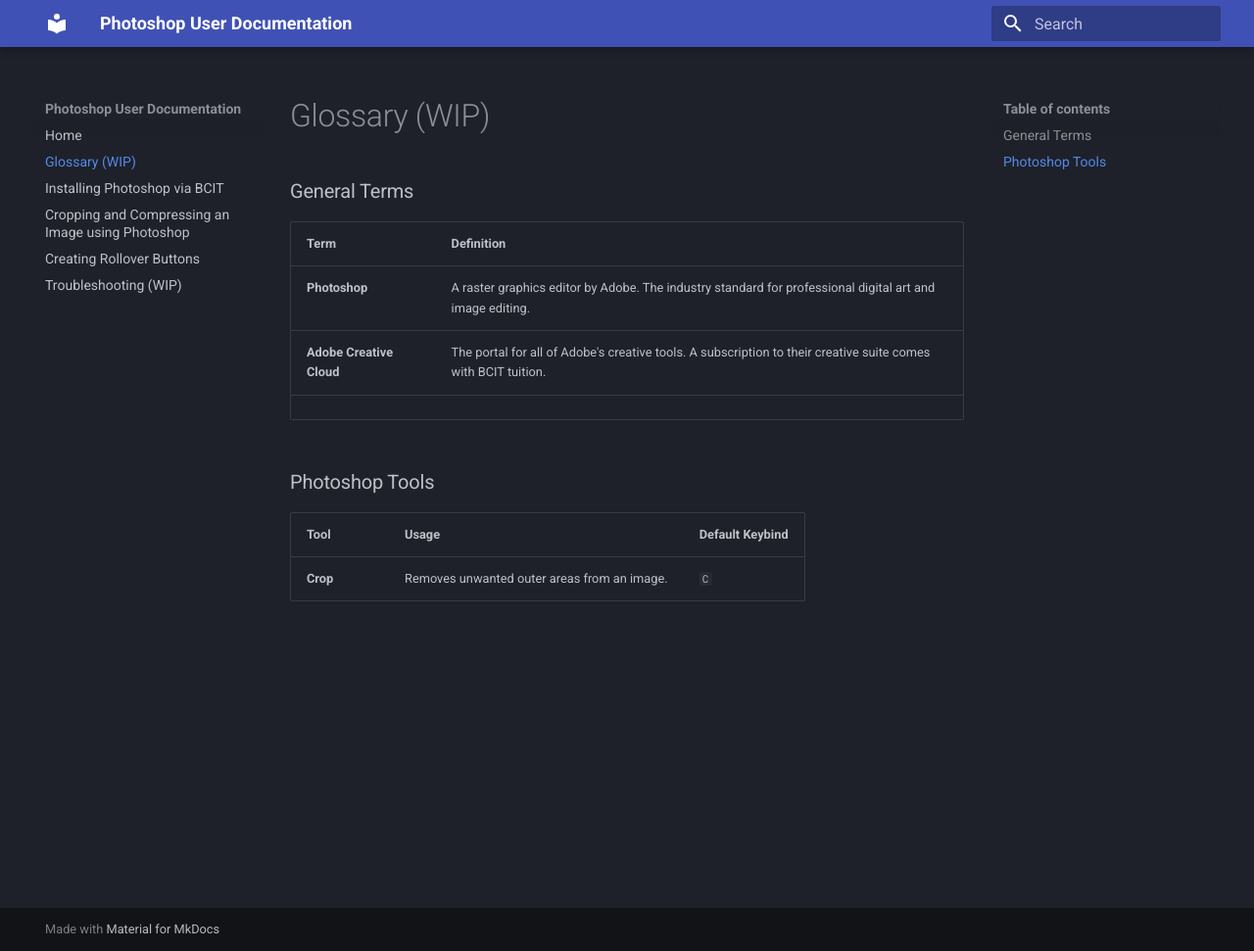
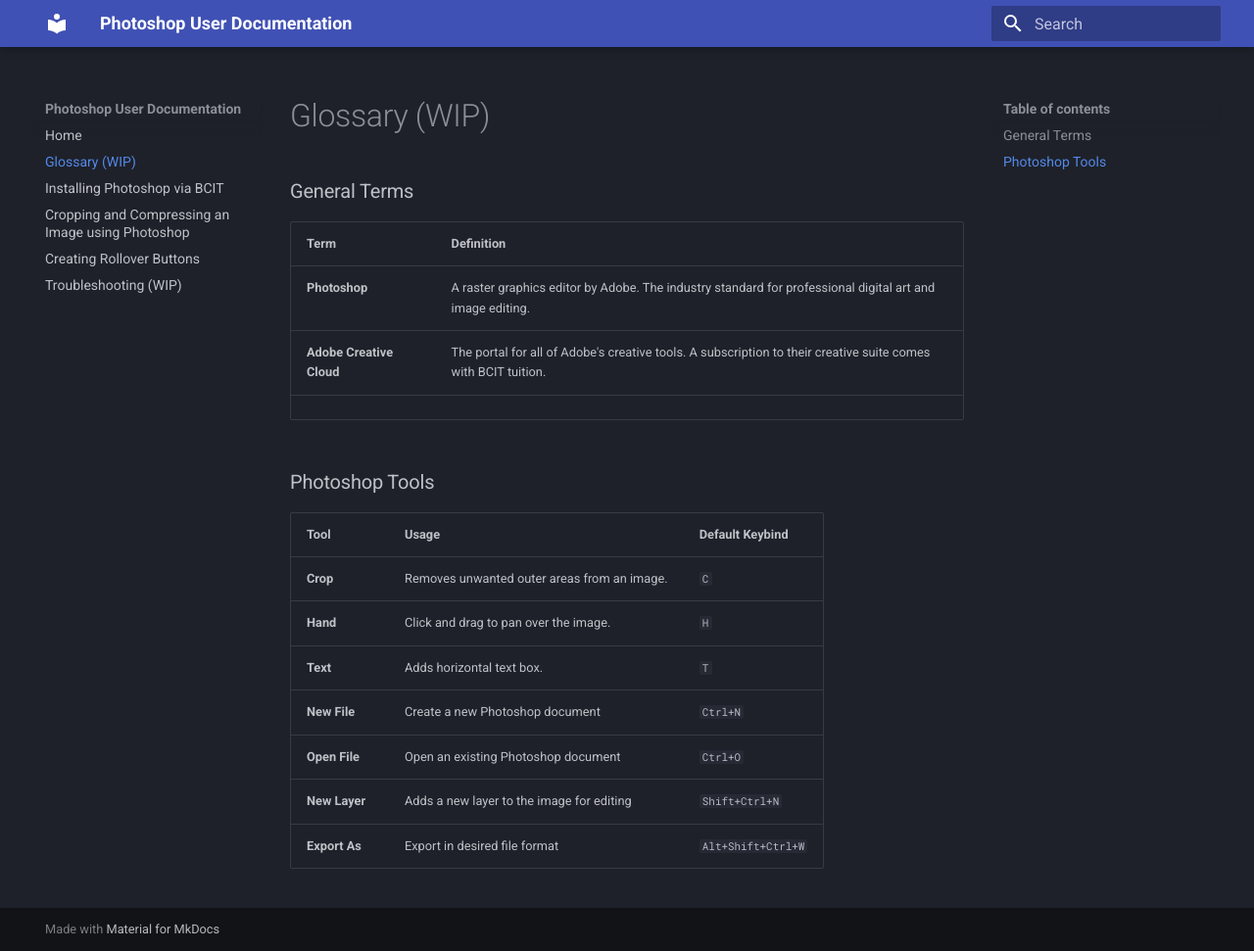
Before and after one commit to GurjeetB/UserDocProject, an MkDocs documentation site: the page built from docs/pages/glossary.md, in a window 1280 px wide and 971 px high. Shown: the whole window at 98% size. Built offline with MkDocs 1.6.1 and Material for MkDocs 9.7.7, drawn with Linux system fonts in a browser that asks for light colours.

Commit message:
Update glossary.md
Added several relevant relevant keybinds

```diff
--- a/docs/pages/glossary.md
+++ b/docs/pages/glossary.md
@@ -10,3 +10,9 @@
 | Tool | Usage | Default Keybind |
 | --- | --- | --- |
 | **Crop** | Removes unwanted outer areas from an image. | `C` |
+| **Hand** | Click and drag to pan over the image. | `H` |
+| **Text** | Adds horizontal text box. | `T` |
+| **New File** | Create a new Photoshop document | `Ctrl+N` |
+| **Open File** | Open an existing Photoshop document | `Ctrl+O` |
+| **New Layer** | Adds a new layer to the image for editing | `Shift+Ctrl+N` |
+| **Export As** | Export in desired file format | `Alt+Shift+Ctrl+W` |
```
